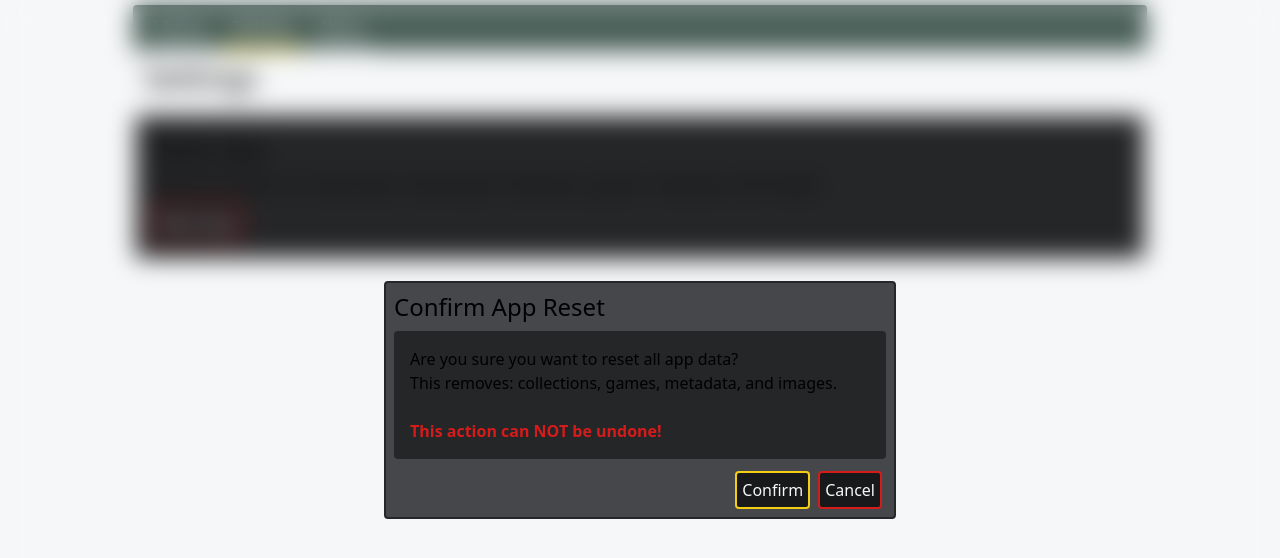
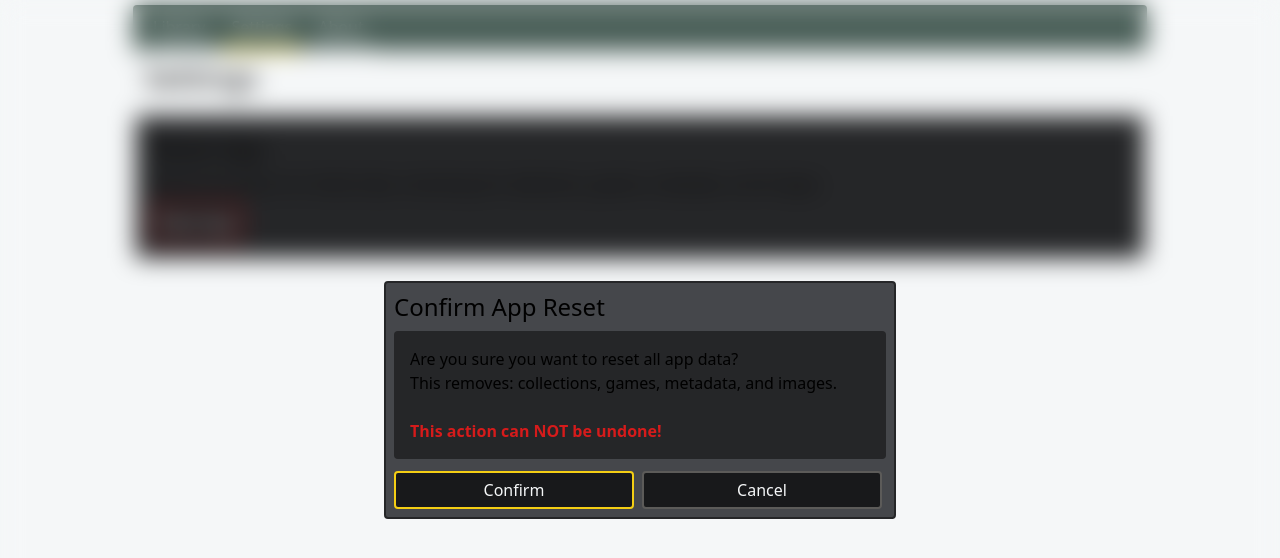
Before and after one commit to ncall404/ReactGameLibrary, a React (Vite) app in the folder frontend/: page /settings in a window 1280 px wide. Both pictures are taken after a click on the button "Reset App". Shown: the top 558 px of the page. Built offline with nearby package versions, Linux system fonts and the light colour scheme.

Commit message:
Update modal styling

```diff
--- a/frontend/src/components/common/modal.tsx
+++ b/frontend/src/components/common/modal.tsx
@@ -17,19 +17,19 @@ export default function Modal(props: ModalProps) {
 
 	return (
 		<div className="flex justify-center backdrop-blur-md w-full h-full top-0 right-0 fixed" onClick={props.onClose}>
-			<div className="min-w-xs max-w-lg md:min-w-md lg:min-w-lg lg:max-w-2xl
+			<div className="min-w-sm max-w-lg md:min-w-md lg:min-w-lg lg:max-w-2xl
 			h-fit p-2 self-center
 			bg-(--color-dark) rounded-sm border-2 border-(--color-darker)"
 			onClick={(e) => e.stopPropagation()}>
 				{props.children}
-				<div className="justify-end content-center mr-1 text-(--color-light) flex gap-2 mt-3">
+				<div className="justify-end content-center mr-1 text-(--color-light) flex gap-2 mt-3 max-md:flex-wrap">
 					{
 						props.isForm ?
 						<>
-							<Btn style={BtnStyle.Primary} func={props.onConfirm}>Confirm</Btn>
-							<Btn style={BtnStyle.Danger} func={props.onClose}>Cancel</Btn>
+							<Btn className="basis-1/2 max-md:basis-full" style={BtnStyle.Primary} func={props.onConfirm}>Confirm</Btn>
+							<Btn className="basis-1/2 max-md:basis-full" style={BtnStyle.Neutral} func={props.onClose}>Cancel</Btn>
 						</> :
-						<Btn style={BtnStyle.Neutral} func={props.onClose}>Close</Btn>
+						<Btn className="basis-32 max-md:basis-full" style={BtnStyle.Neutral} func={props.onClose}>Close</Btn>
 					}
 				</div>
 			</div>
```
